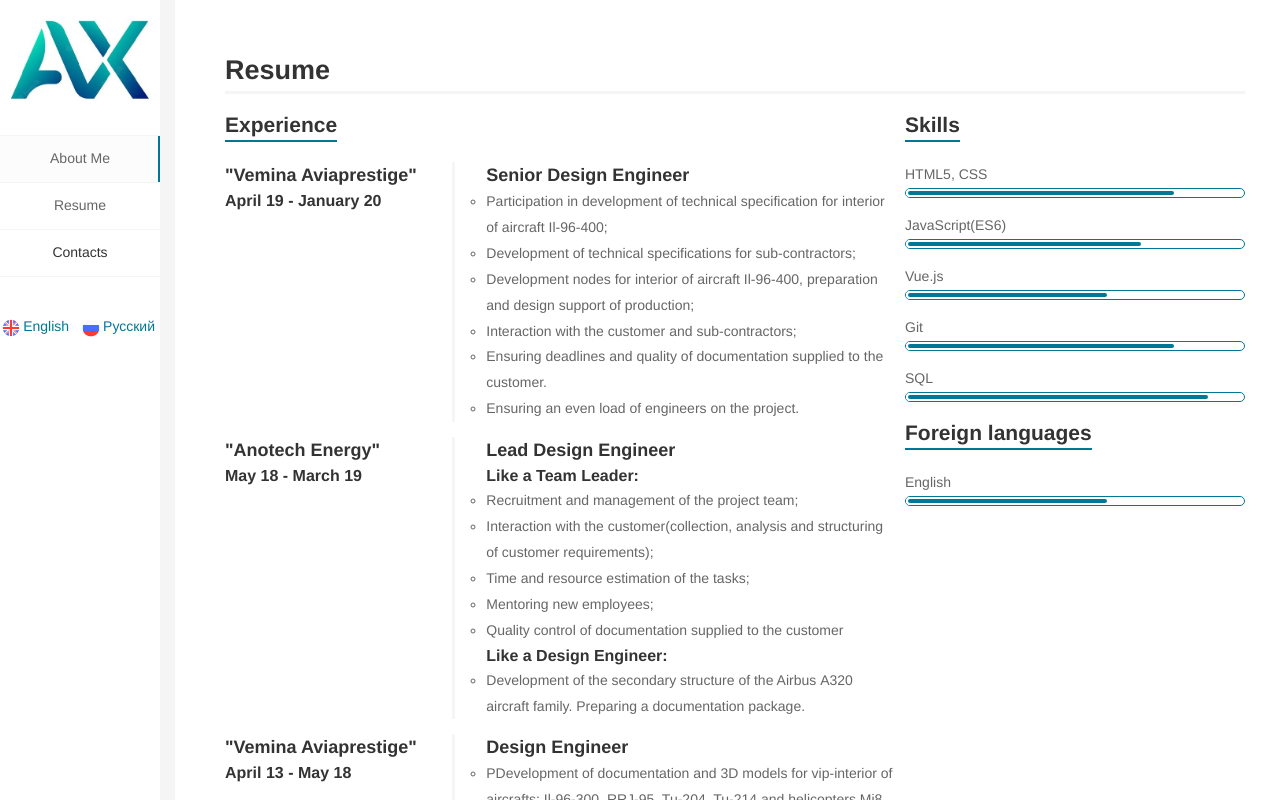
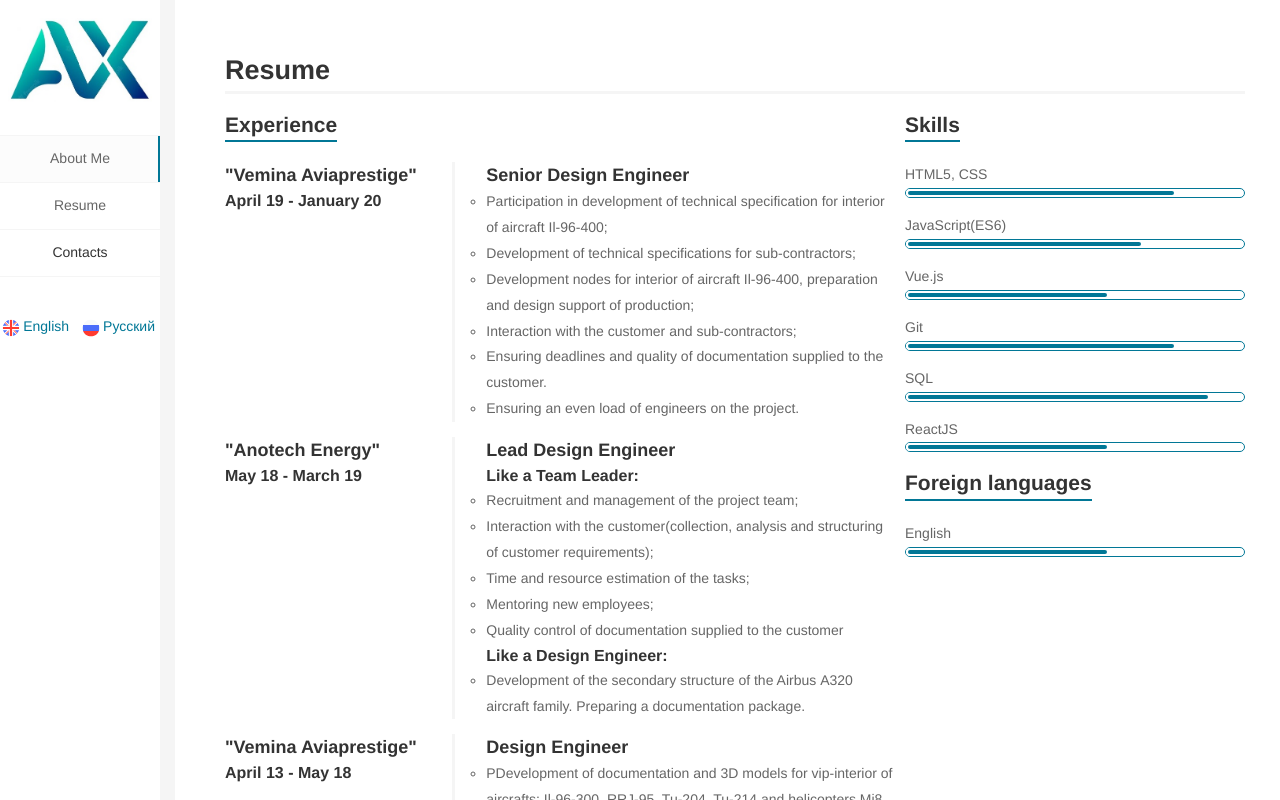
Before and after one commit to AnKhudyakov/My_CV, a Vue app: page /resume in a window 1280 px wide. Built offline with nearby package versions, Linux system fonts and the light colour scheme.

Commit message:
new skill

```diff
--- a/src/components/Main.vue
+++ b/src/components/Main.vue
@@ -23,7 +23,7 @@ export default {
       Front-End Developer with a proven ability to adapt in both self-starting
       and collaborative environments while staying focused on achieving
       high-quality resultsunder strict deadlines. Proficient with JavaScript,
-      HTML5, CSS, Vue.js.
+      HTML5, CSS, Vue.js, ReactJS.
     </p>
     <h4 v-if="$store.state.languages == 'ru'">
       Front-End разработчик (junior)
--- a/src/views/ResumeView.vue
+++ b/src/views/ResumeView.vue
@@ -112,6 +112,7 @@ export default {
         { name: 'Vue.js', percentage: 'skill-60' },
         { name: 'Git', percentage: 'skill-80' },
         { name: 'SQL', percentage: 'skill-90' },
+        { name: 'ReactJS', percentage: 'skill-60' },
       ],
       languages: [{ name: 'English', percentage: 'skill-60' }],
       store,
```
Also changed, not shown: 1 other file (tests, documents, lock files or other folders).
